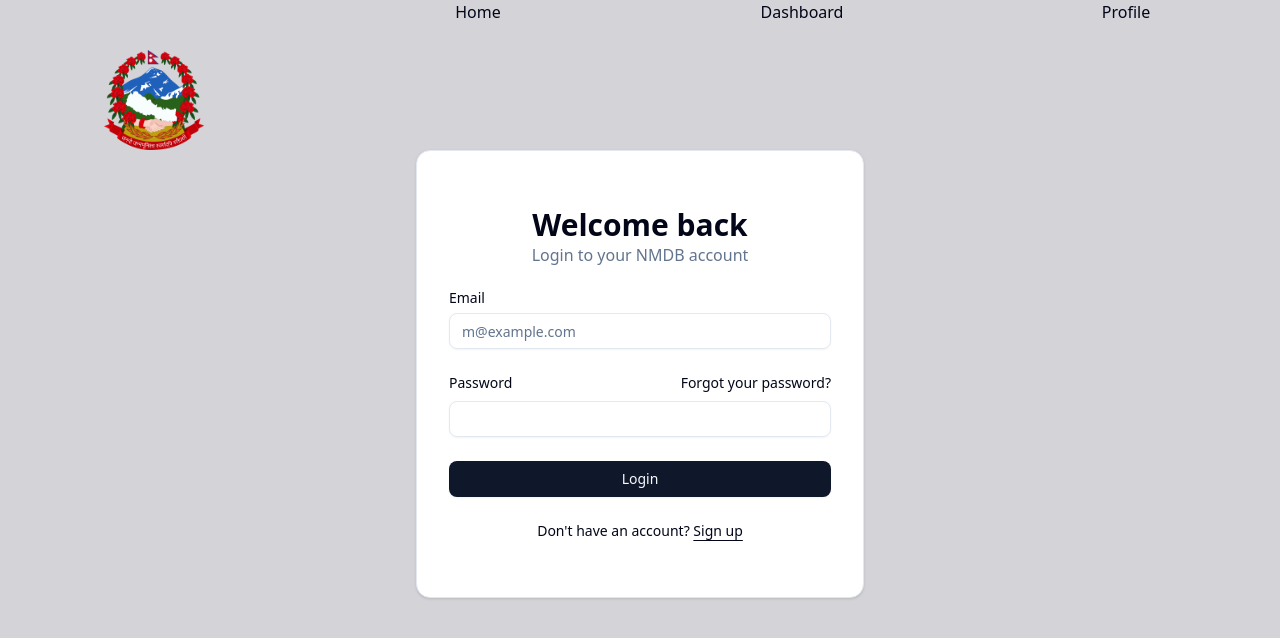
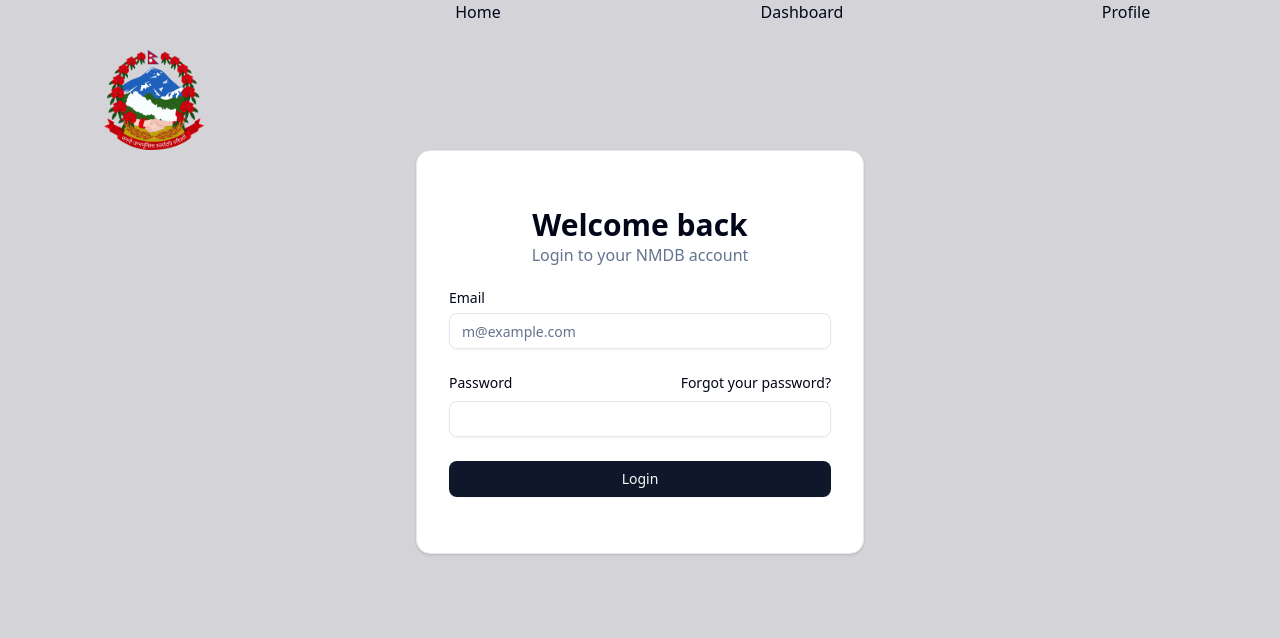
Before and after one commit to film-gov-np/FDBInsights, a React (Vite) app in the folder nmdb-insights-web/: page / in a window 1280 px wide. Shown: the top 638 px of the page. Built offline with nearby package versions, Linux system fonts and the light colour scheme.

Commit message:
sign up removed from login page

```diff
--- a/nmdb-insights-web/src/components/Login.jsx
+++ b/nmdb-insights-web/src/components/Login.jsx
@@ -100,12 +100,12 @@ export default function LoginForm({ className, ...props }) {
               <Button type="submit" className="w-full" disabled={isSubmitting}>
                 {isSubmitting ? "Logging in..." : "Login"}
               </Button>
-              <div className="text-center text-xs sm:text-sm">
+              {/* <div className="text-center text-xs sm:text-sm">
                 Don&apos;t have an account?{" "}
                 <a href="#" className="underline underline-offset-4">
                   Sign up
                 </a>
-              </div>
+              </div> */}
             </div>
           </form>
         </CardContent>
```
